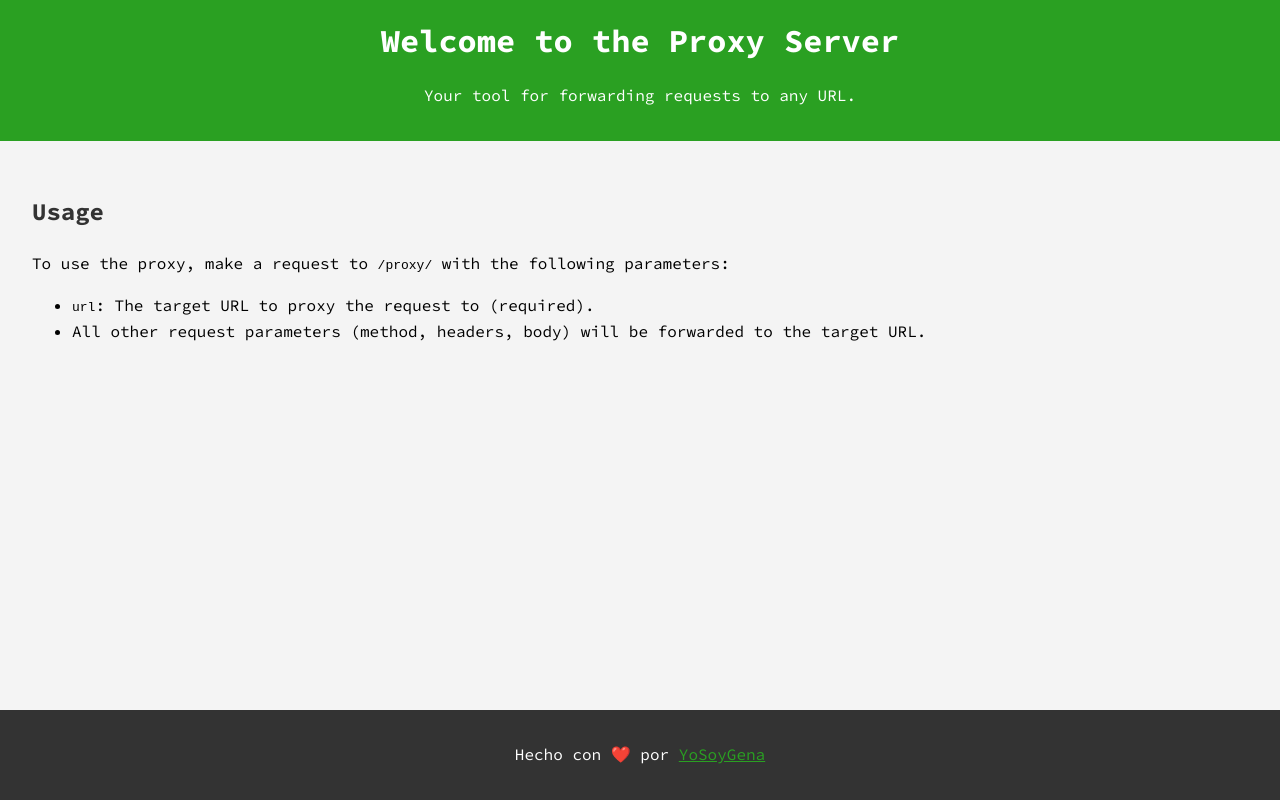
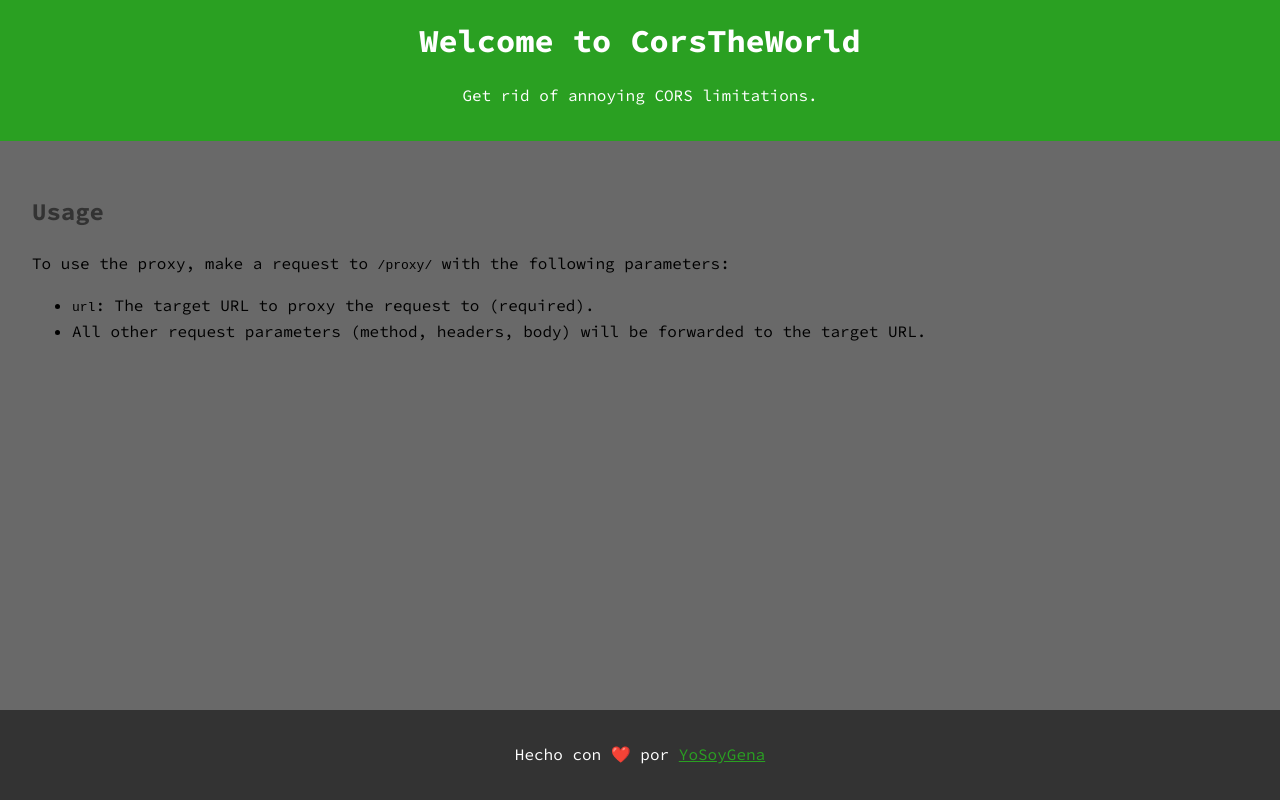
Before and after one commit to YoSoyGena/corstheworld, a website: page public/index.html in a window 1280 px wide. Drawn offline with Linux system fonts and the light colour scheme.

Commit message:
dasdddasd

```diff
--- a/public/index.html
+++ b/public/index.html
@@ -8,8 +8,8 @@
     </head>
     <body>
         <header>
-            <h1>Welcome to the Proxy Server</h1>
-            <p>Your tool for forwarding requests to any URL.</p>
+            <h1>Welcome to CorsTheWorld</h1>
+            <p>Get rid of annoying CORS limitations.</p>
         </header>
         <main>
             <section>
--- a/public/styles.css
+++ b/public/styles.css
@@ -35,7 +35,7 @@ header h1 {
 main {
   flex: 1;
   padding: 2rem;
-  background-color: #f4f4f4;
+  background-color: #696969; /* ...nice. */
 }
 
 section {
```
